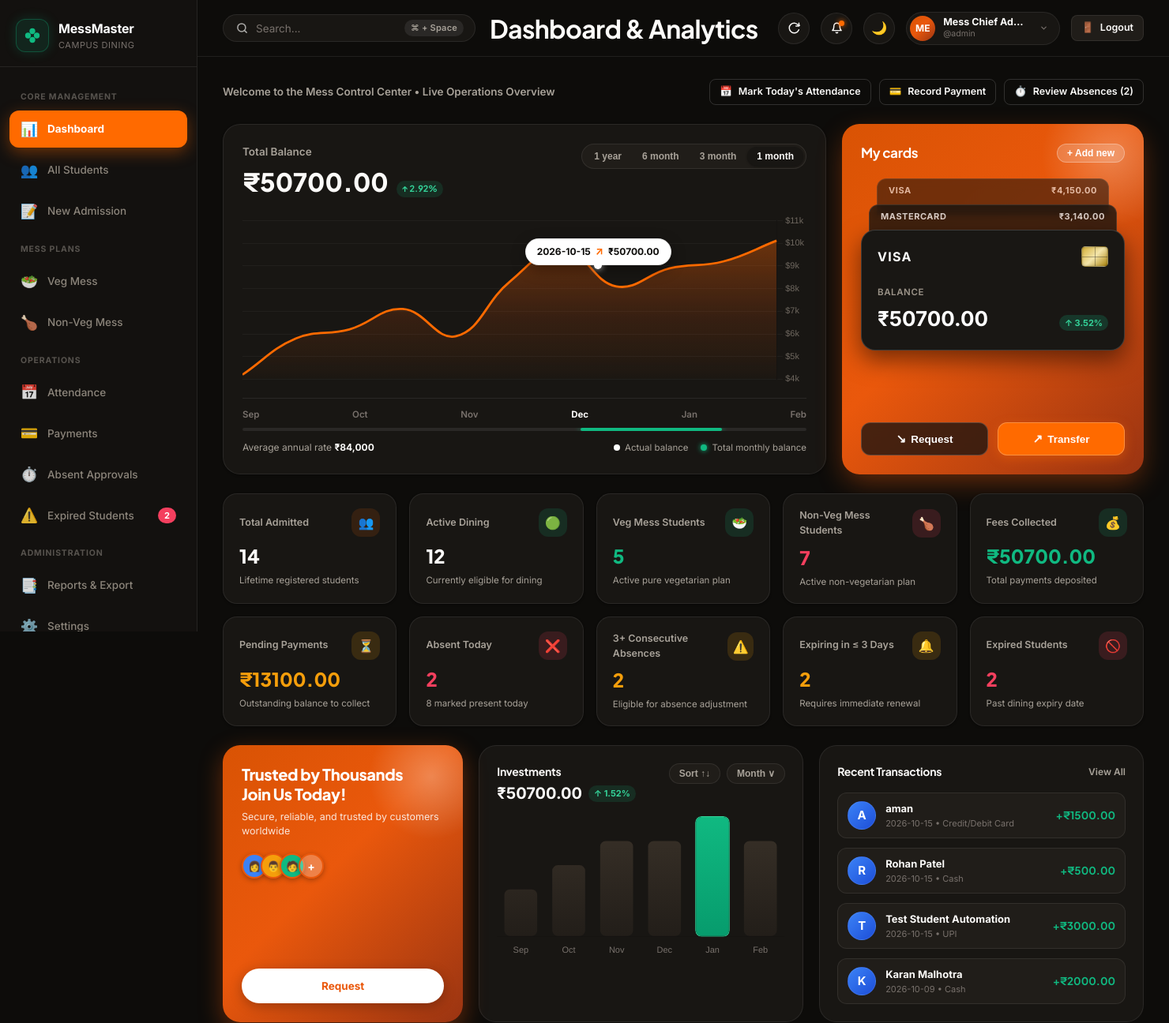
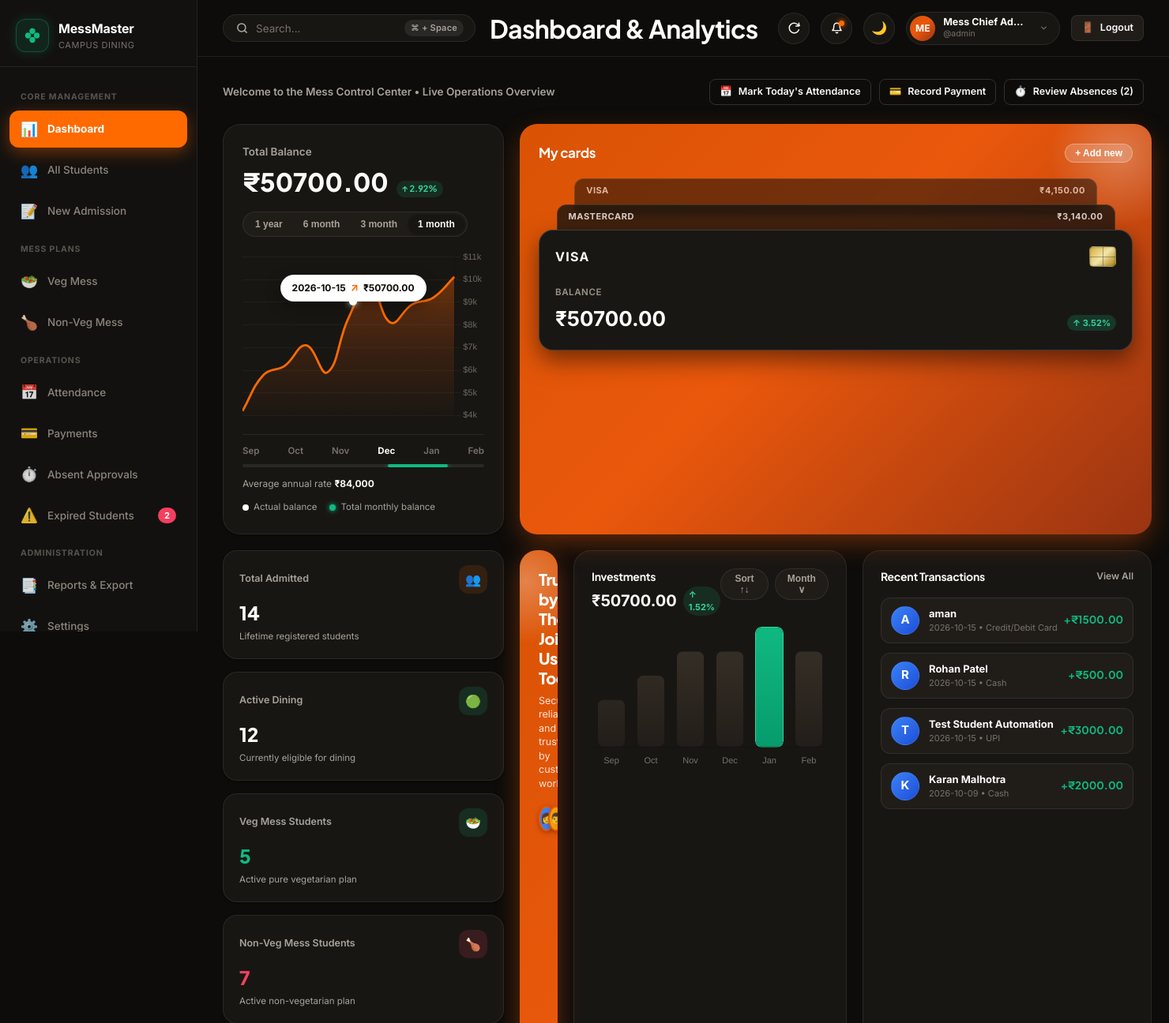
Before and after one commit to vedantrathod-dev/MessMaster, a Flask app: page / in a window 1480 px wide. Shown: the top 1296 px of the page at 79% size. Run offline with Flask 3, Linux system fonts and the light colour scheme; a user stored in the database is signed in; data comes from the database, SQL or seed files in the repository.

Commit message:
Update dashboard.html

```diff
--- a/templates/dashboard.html
+++ b/templates/dashboard.html
@@ -124,7 +124,7 @@
     </div>
 
     <!-- Action Buttons -->
-    <div class="amber-card-actions">
+    <!-- <div class="amber-card-actions">
       <button class="btn-card-request" onclick="openModal('paymentModal')">
         <span style="font-size: 15px;">↘</span> Request
       </button>
@@ -132,7 +132,7 @@
         <span style="font-size: 15px;">↗</span> Transfer
       </button>
     </div>
-  </div>
+  </div> -->
 
 </div>
 
```
